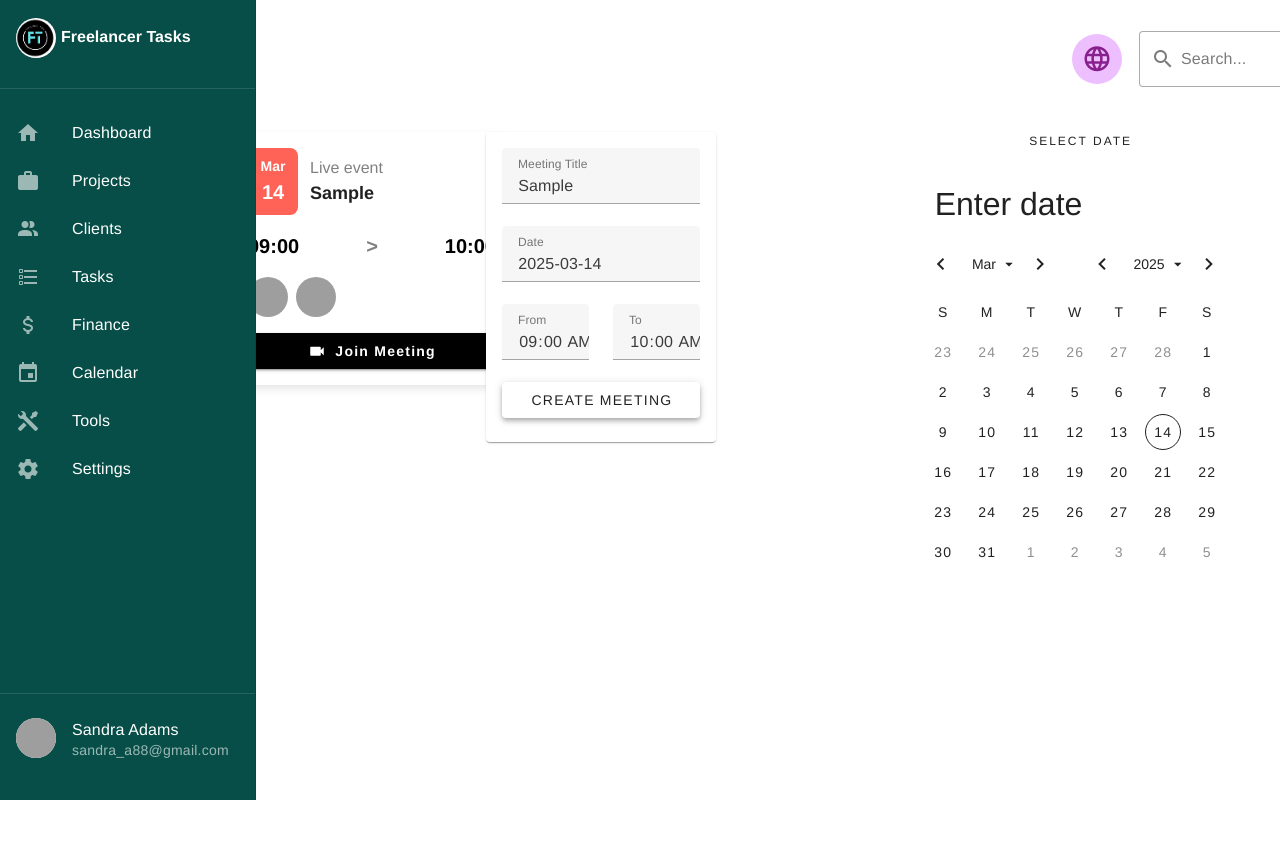
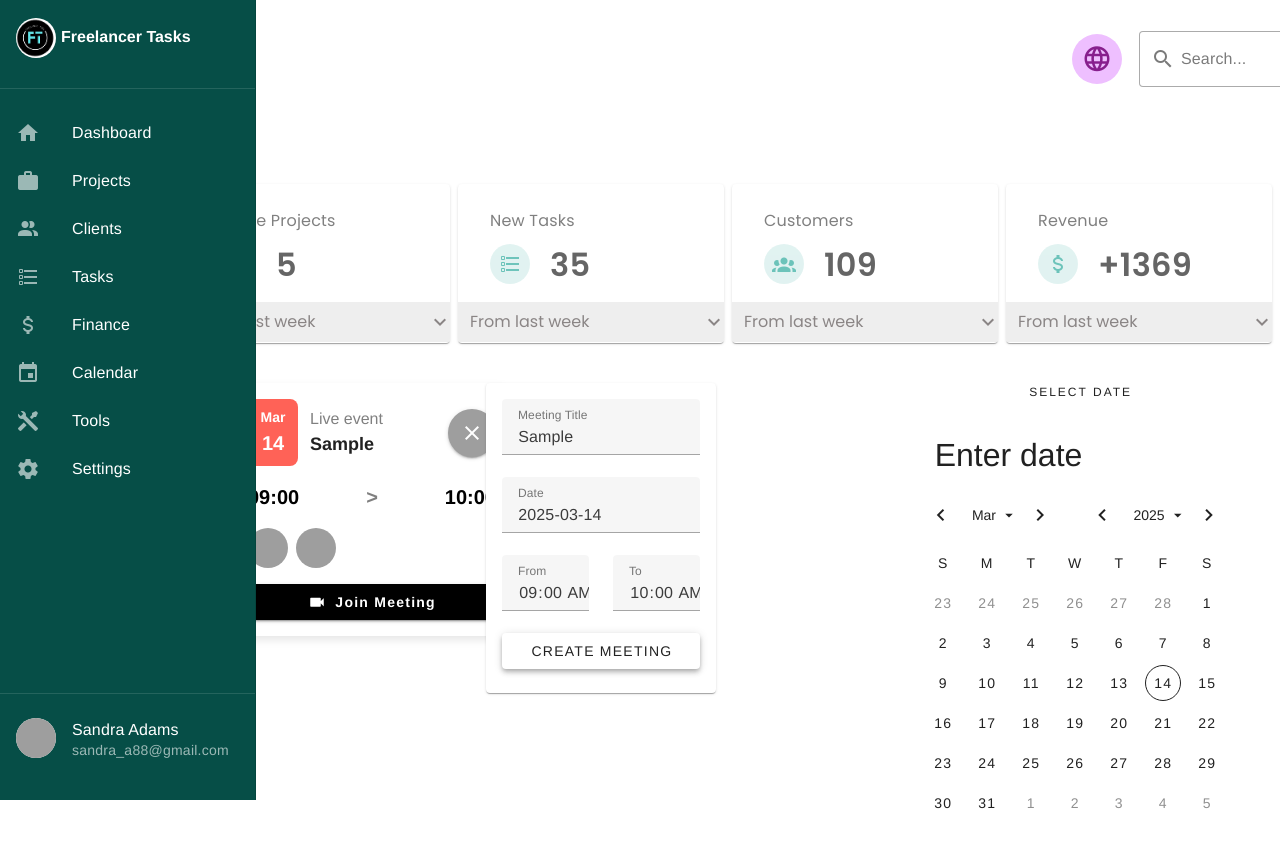
Before and after one commit to Yevheniia98/Freelancer-task, a Vue app: page /home-saas in a window 1280 px wide. Both pictures are taken after typing "Sample" into the empty fields and a click on the button "CREATE MEETING". Shown: the top 847 px of the page. Before the commit the page ends 800 px from the top, so only its background shows below. Built offline with nearby package versions, Linux system fonts and the light colour scheme; grey boxes are pictures that could not be loaded.

Commit message:
Add delete button in meeting card(but this doesn't work)

```diff
--- a/src/views/HomeSaas.vue
+++ b/src/views/HomeSaas.vue
@@ -95,6 +95,42 @@
             mdi-web
           </v-icon>
         </div>
+        <!-- Cards Section -->
+        <v-row dense class="pa-3">
+          <v-col cols="3" class="mt-12" v-for="stat in stats" :key="stat.title">
+            <v-card class="mx-0 my-2 pa-4 custom-card">
+              <v-card-title class="card-title">{{ stat.title }}</v-card-title>
+              <v-card-subtitle class="card-subtitle d-flex align-center">
+                <div class="icon-circle">
+                  <v-icon class="card-icon">{{ stat.icon }}</v-icon>
+                </div>
+                <span class="card-value">{{ stat.value }}</span>
+              </v-card-subtitle>
+
+              <!-- ✅ Dropdown Button -->
+              <div class="dropdown-btn" @click="toggleMenu(stat.title)">
+                <span>{{ selectedOptions[stat.title] || 'From last week' }}</span>
+                <v-icon>{{ dropdowns[stat.title] ? 'mdi-chevron-up' : 'mdi-chevron-down' }}</v-icon>
+              </div>
+
+              <!-- ✅ Dropdown List -->
+              <v-expand-transition>
+                <div v-show="dropdowns[stat.title]" class="dropdown-list">
+                  <v-list>
+                    <v-list-item
+                      v-for="option in timeOptions"
+                      :key="option"
+                      @click="selectTime(stat.title, option)"
+                      class="dropdown-option"
+                    >
+                      <v-list-item-title>{{ option }}</v-list-item-title>
+                    </v-list-item>
+                  </v-list>
+                </div>
+              </v-expand-transition>
+            </v-card>
+          </v-col>
+        </v-row>
       </v-main>
 
       <v-row>
@@ -109,6 +145,7 @@
                     cols="12"
                   >
                     <v-card class="meeting-card pa-4">
+                      <div class="d-flex align-center justify-space-between">
     <div class="d-flex align-center">
       <v-sheet class="date-badge pa-2">
         <div class="date-month">
@@ -126,6 +163,15 @@
           {{ meeting.title }}
         </div>
       </div>
+    </div>
+    <v-btn
+      icon
+      small
+      color="grey"
+      @click="deleteMeeting(meeting.id)"
+    >
+      <v-icon>mdi-close</v-icon>
+    </v-btn>
   </div>
                       <div class="time-container d-flex justify-space-between my-4">
                         <div class="time-text">
@@ -243,6 +289,7 @@ export default {
     const drawerExpanded = ref(false);
     const searchQuery = ref("");
 
+
     // Card stats data
     const stats = ref([
       { title: 'Active Projects', value: 5, icon: 'mdi-clipboard-text' },
@@ -290,6 +337,8 @@ export default {
         id: Date.now()
       });
     };
+
+
 
     // Formatting functions
     const formatMonth = (date) => format(new Date(date), 'MMM');
```
Also changed, not shown: 1 other file (tests, documents, lock files or other folders). Lines whose indentation alone changed are shown as unchanged.
